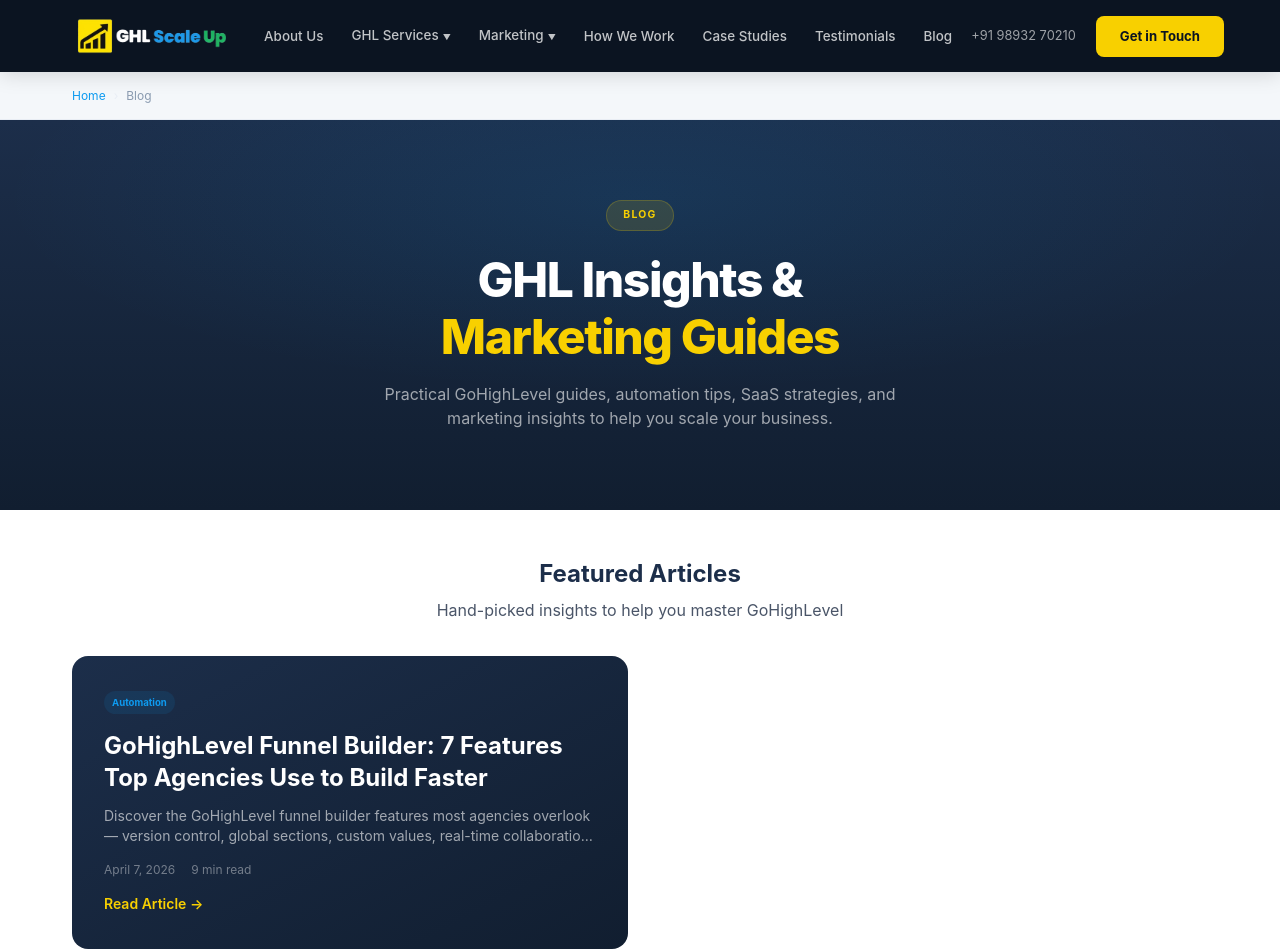
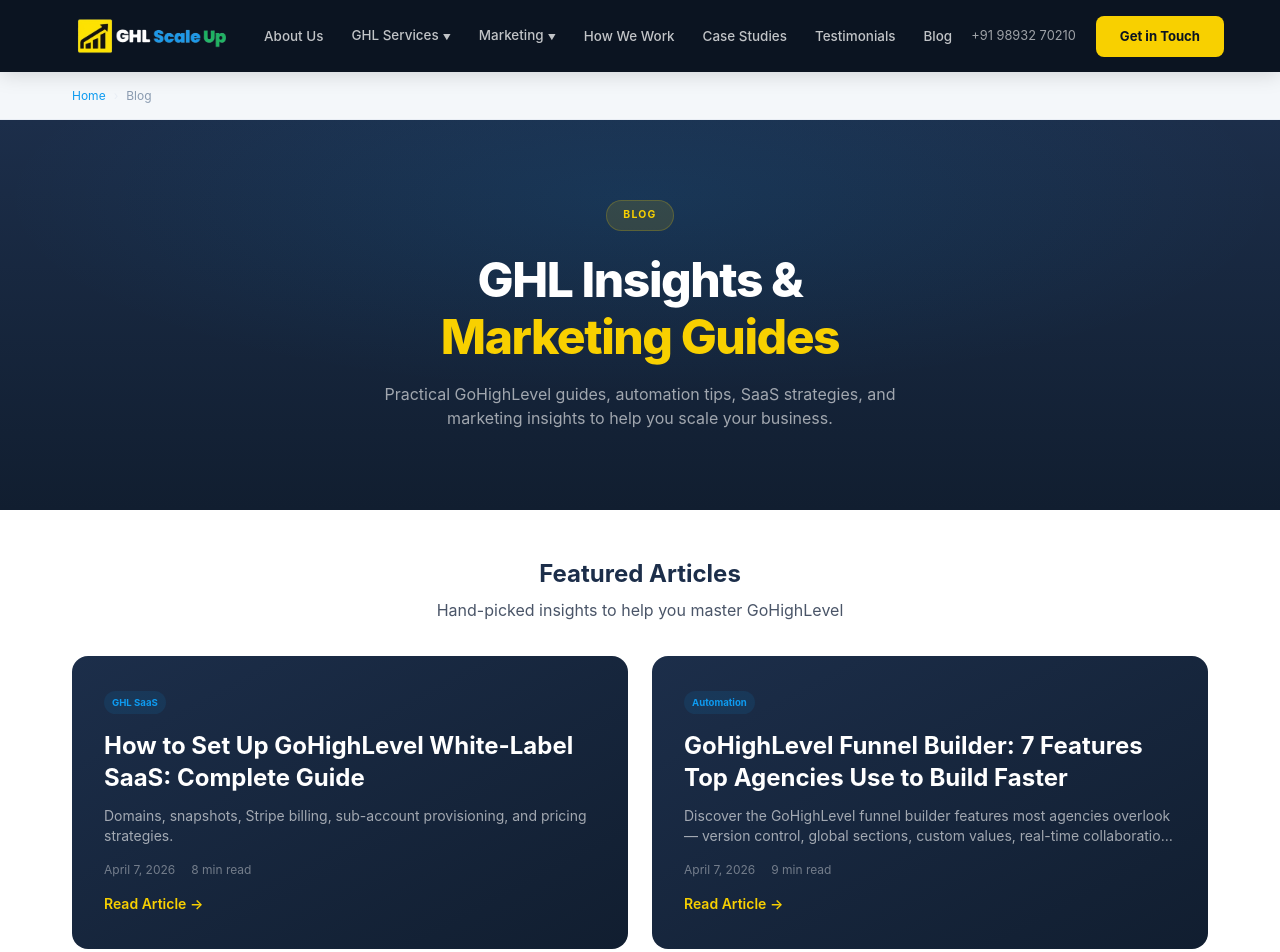
Before and after one commit to aryantrivedi28/ghl-scalup-project, a Next.js app: page /blog in a window 1280 px wide. Shown: the top 952 px of the page. Built offline with nearby package versions, Linux system fonts and the light colour scheme.

Commit message:
Restore GoHighLevel White-Label SaaS blog post
Restored a blog post entry for the GoHighLevel White-Label SaaS guide.

```diff
--- a/app/blog/page.tsx
+++ b/app/blog/page.tsx
@@ -9,16 +9,16 @@ export const metadata = {
 };
 
 const blogPosts = [
-  // {
-  //   icon: '🚀',
-  //   tag: 'GHL SaaS',
-  //   title: 'How to Set Up GoHighLevel White-Label SaaS: Complete Guide',
-  //   excerpt: 'Domains, snapshots, Stripe billing, sub-account provisioning, and pricing strategies.',
-  //   slug: 'ghl-white-label-saas-guide',
-  //   date: 'April 7, 2026',
-  //   readTime: '8 min read',
-  //   featured: true,
-  // },
+   {
+    icon: '🚀',
+    tag: 'GHL SaaS',
+    title: 'How to Set Up GoHighLevel White-Label SaaS: Complete Guide',
+    excerpt: 'Domains, snapshots, Stripe billing, sub-account provisioning, and pricing strategies.',
+    slug: 'ghl-white-label-saas-guide',
+    date: 'April 7, 2026',
+    readTime: '8 min read',
+    featured: true,
+   },
   // {
   //   icon: '🧠',
   //   tag: 'AI',
```
